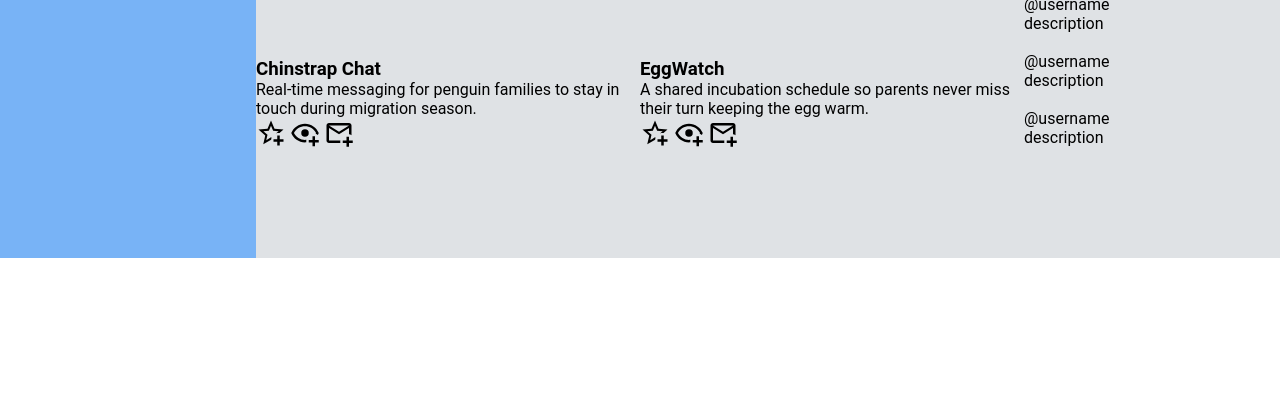
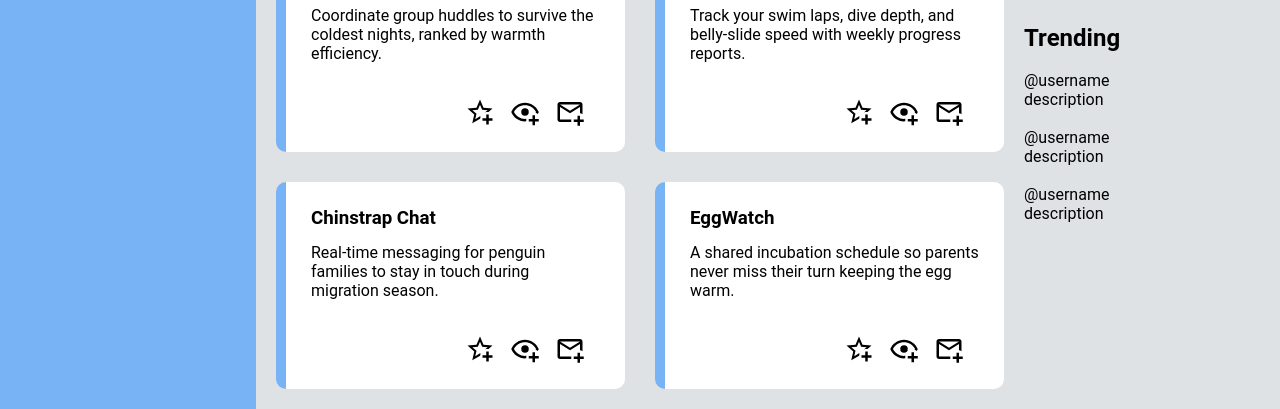
Before and after one commit to ndwcillz/odin-admin-dashboard, a plain HTML site: page index.html in a window 1280 px wide. Shown: the part 542-951 px from the top of the page. Before the commit the page ends 800 px from the top, so only its background shows below. Drawn offline with Linux system fonts and the light colour scheme.

Commit message:
Style Project Tiles and Projects Section
Alter HTML slightly and style project tiles.

```diff
--- a/styles.css
+++ b/styles.css
@@ -78,7 +78,11 @@
     grid-template-columns: 1fr 1fr;
     grid-template-rows: 20px;
     grid-auto-rows: 1fr;
+    gap: 30px;
+    padding: 20px;
 }
+
+
 
 #announcements {
     grid-column: 2 / 3;
@@ -188,3 +192,38 @@
     align-items: center;
     gap: 20px
 }
+
+.project-tile {
+    border-radius: 10px;
+    background-color: white;
+
+    padding: 25px;
+
+    display: flex;
+    flex-direction: column;
+    gap: 14px;
+    flex-grow: 1;
+
+    border-left: 10px solid rgb(120, 179, 246);
+}
+
+#project-selectors {
+    display: flex;
+    align-self: flex-end;
+    padding-top: 20px;
+    padding-right: 15px;
+    gap: 15px;
+
+}
+
+#projects-title {
+    font-size: 25px;
+}
+
+#project-title {
+    font-size: 17px;
+}
+
+#project-desc {
+    font-size: 12px;
+}
```
